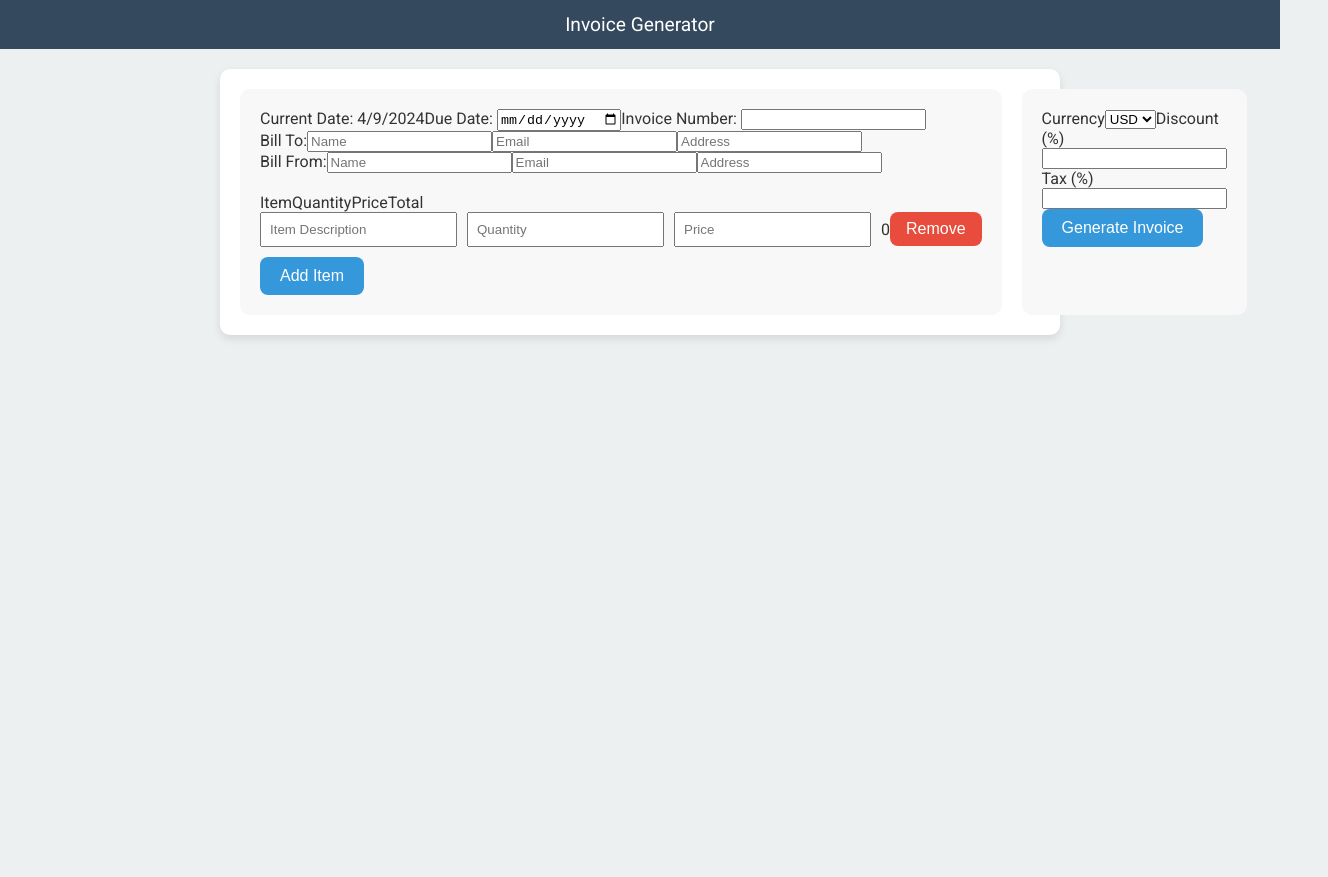
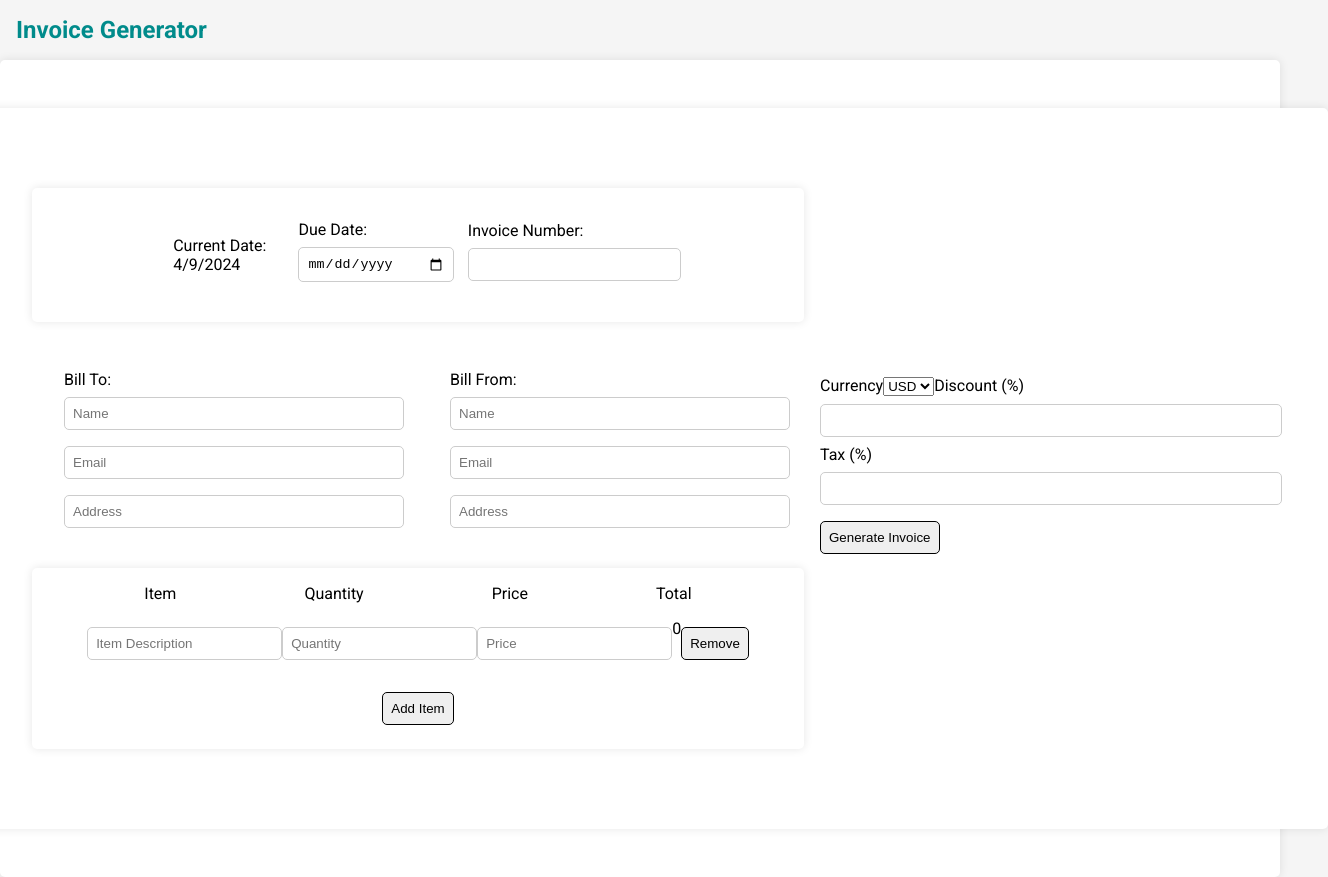
Before and after one commit to mohamed-esoliman/quickbill, a React (Create React App) app: page / in a window 1280 px wide. Shown: the whole page, 1328 px wide, since content can reach past the window. Before the commit the page ends 800 px from the top, so only its background shows below. Built offline with nearby package versions, Linux system fonts and the light colour scheme.

Commit message:
fix: solve submit button problem of not calling the pdf generation function

```diff
--- a/src/components/Form.js
+++ b/src/components/Form.js
@@ -236,9 +236,9 @@ const Form = ({updatePdfUri}) => {
                                 <input type="number" onChange={(e) => {handleChange("tax", e.target.value, invoiceData)}}/>
                             </span>
                         </div>
-                        <Link to="/pdfPreview">
+                        {/* <Link to="/pdfPreview"> */}
                             <button type="submit">Generate Invoice</button>
-                        </Link>
+                        {/* </Link> */}
                     </div>
                 </div>
             </form>
--- a/src/components/PdfPreview.js
+++ b/src/components/PdfPreview.js
@@ -6,12 +6,16 @@ const PdfPreview = ({iframeSrc}) => {
     return (
         <div>
             <div className='pdfPreview'>
+                {iframeSrc ? (
                     <iframe
                         src={iframeSrc}
                         style={{ width: '100%', height: '500px', border: 'none' }}
                         title="PDF Preview"
                         frameBorder="0"
                     ></iframe>
+                ) : (
+                    <p> PDF LOADING </p>
+                )}
             </div>
             <div className='editButton'>
                 <Link to="/">
--- a/src/index.css
+++ b/src/index.css
@@ -1,4 +1,5 @@
-/*
+/* Start of original code */
+
 @import url('https://fonts.googleapis.com/css2?family=Roboto:ital,wght@0,100;0,300;0,400;0,500;0,700;0,900;1,100;1,300;1,400;1,500;1,700;1,900&display=swap');
 
 
@@ -146,126 +147,3 @@ nav span {
   flex-direction: row;
   margin: 1rem;
 }
-*/
-
-@import url('https://fonts.googleapis.com/css2?family=Roboto:wght@300;400;500;700&display=swap');
-
-/* Base Styles */
-body {
-  margin: 0;
-  padding: 0;
-  font-family: 'Roboto', sans-serif;
-  background-color: #ecf0f1;
-  color: #333;
-}
-
-/* Navigation Bar */
-nav {
-  background-color: #34495e;
-  color: white;
-  padding: 0.8rem;
-  text-align: center;
-  font-size: 1.2rem;
-}
-
-/* Form Container */
-.form {
-  max-width: 800px;
-  margin: 20px auto;
-  padding: 20px;
-  background: #ffffff;
-  border-radius: 10px;
-  box-shadow: 0 4px 8px rgba(0, 0, 0, 0.1);
-}
-
-/* Grid layout for form */
-.formContent {
-  display: grid;
-  grid-template-columns: 1fr 1fr;
-  gap: 20px;
-}
-
-.left,
-.right {
-  padding: 20px;
-  background: #f8f8f8;
-  border-radius: 10px;
-}
-
-/* Styling for input and select fields */
-.input-group {
-  margin-bottom: 15px;
-}
-
-.input-group label {
-  font-weight: bold;
-  margin-bottom: 5px;
-}
-
-.input-group input,
-.input-group select {
-  width: 100%;
-  padding: 10px;
-  border: 2px solid #bdc3c7;
-  border-radius: 8px;
-  font-size: 16px;
-}
-
-/* Button Styles */
-button {
-  padding: 10px 20px;
-  border: none;
-  border-radius: 8px;
-  background-color: #3498db;
-  color: white;
-  cursor: pointer;
-  font-size: 16px;
-  transition: background-color 0.3s;
-}
-
-button:hover {
-  background-color: #2980b9;
-}
-
-/* Items Container */
-.items {
-  width: 100%;
-  margin-top: 20px;
-}
-
-.itemInput {
-  display: flex;
-  align-items: center;
-  justify-content: space-between;
-  margin-bottom: 10px;
-}
-
-.itemInput input[type="text"],
-.itemInput input[type="number"] {
-  flex: 1;
-  margin-right: 10px;
-  padding: 8px;
-}
-
-.itemInput button {
-  padding: 8px 16px;
-  background-color: #e74c3c;
-  color: white;
-  border-radius: 8px;
-}
-
-.itemInput button:hover {
-  background-color: #c0392b;
-}
-
-/* Responsive Design Adjustments */
-@media (max-width: 768px) {
-  .formContent {
-    grid-template-columns: 1fr;
-  }
-
-  .left,
-  .right {
-    padding: 10px;
-  }
-}
```
Lines whose indentation alone changed are shown as unchanged.
